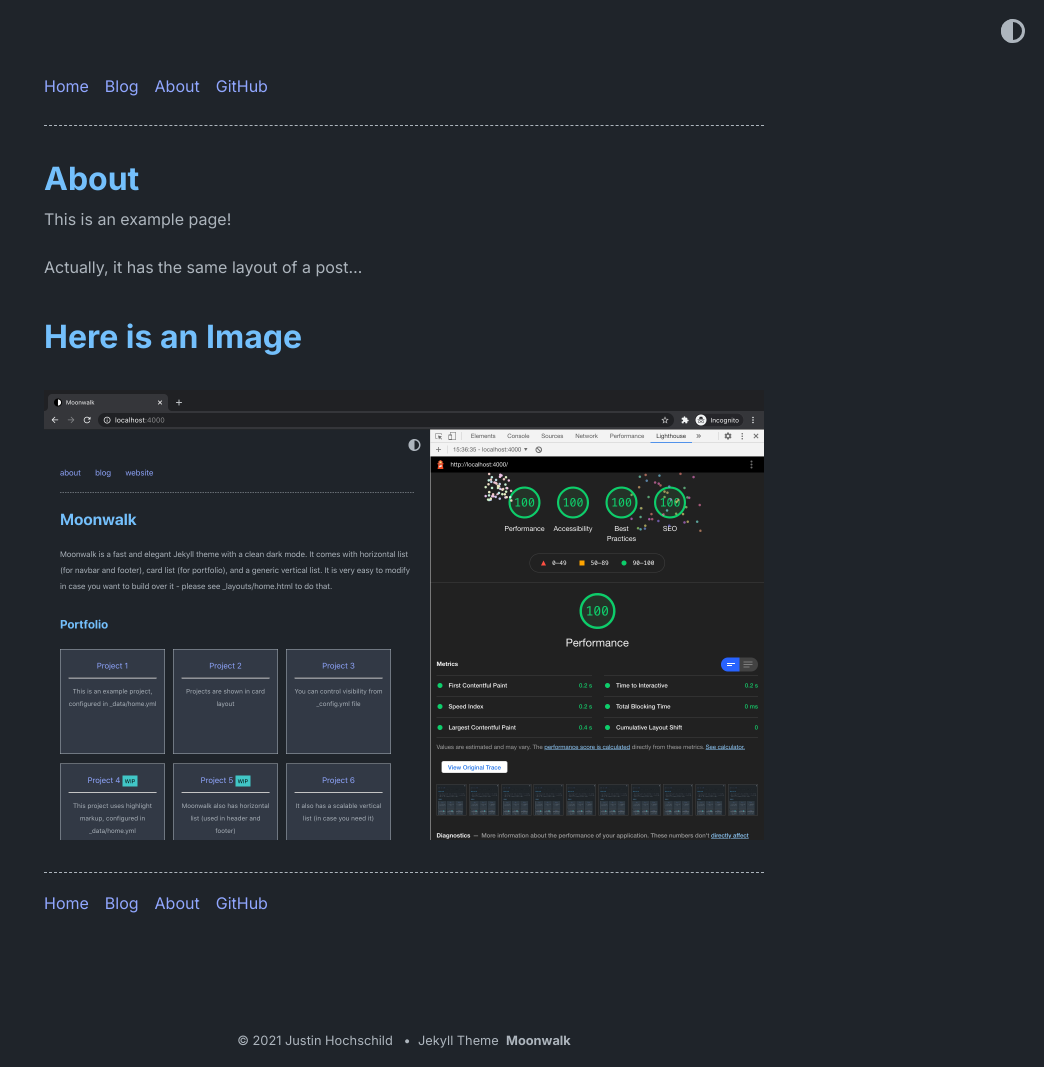
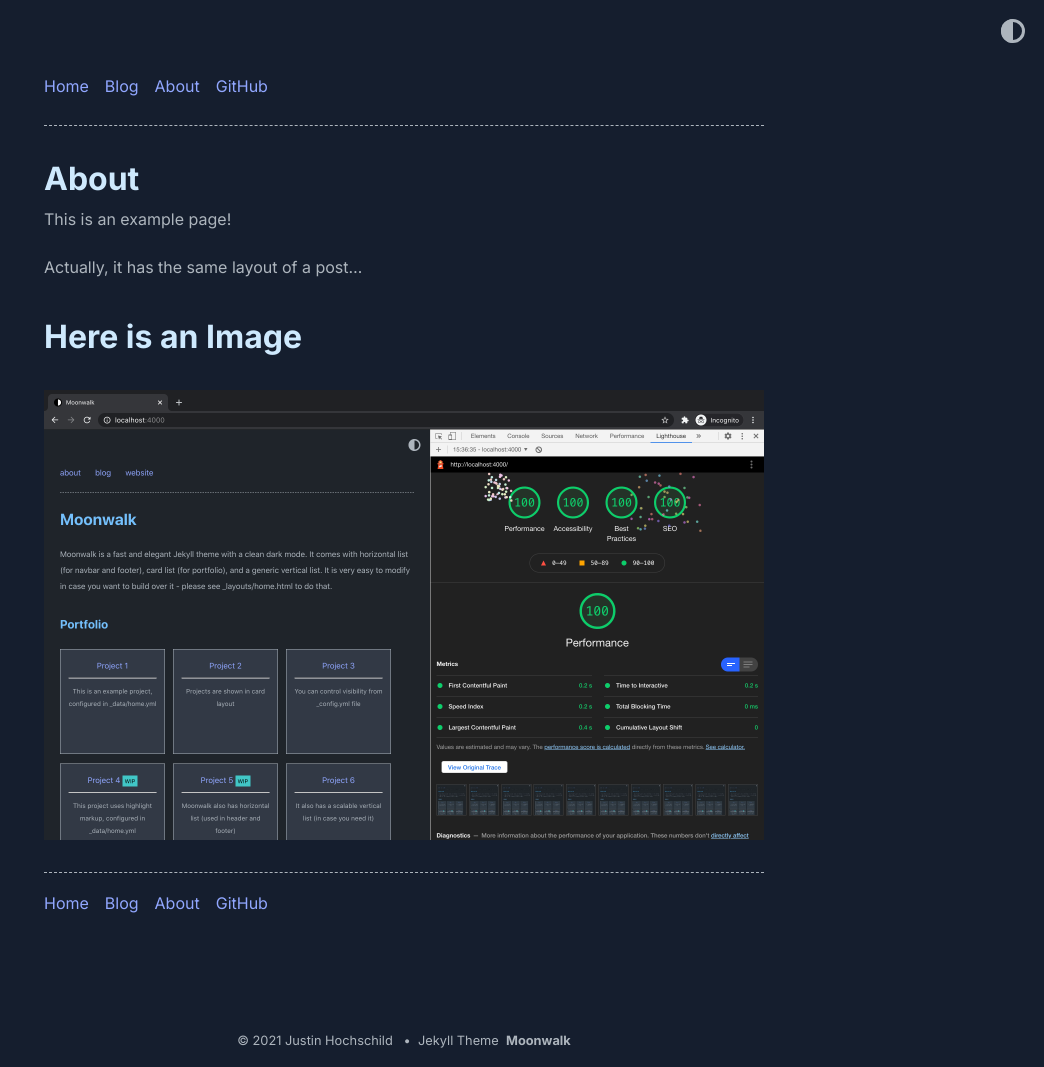
Before and after one commit to JustinHoch/justinhoch.github.io, a Jekyll site: the page built from about.md, in a window 1280 px wide. Shown: the whole page, without its empty margins (236-1280 px from the left). Built offline with Jekyll 4.4.1, drawn with Linux system fonts in a browser that asks for light colours.

Commit message:
Tweaked darkmode colors

```diff
--- a/_sass/moonwalk.scss
+++ b/_sass/moonwalk.scss
@@ -98,10 +98,10 @@ html {
 // -------------- THEME SWITCHER -------------- //
 @mixin dark-appearance {
   html, body  {
-      --headings: #74c0fc;
+      --headings: #cee9fd;
       --links: #91A7FF;
       --highlight: #41C7C7;
-      --bg: #1f242A;
+      --bg: #151e2e;
       --bg-secondary: #323945;
       --text: #adb5bd;
       --code-text: #91A7FF;
```
